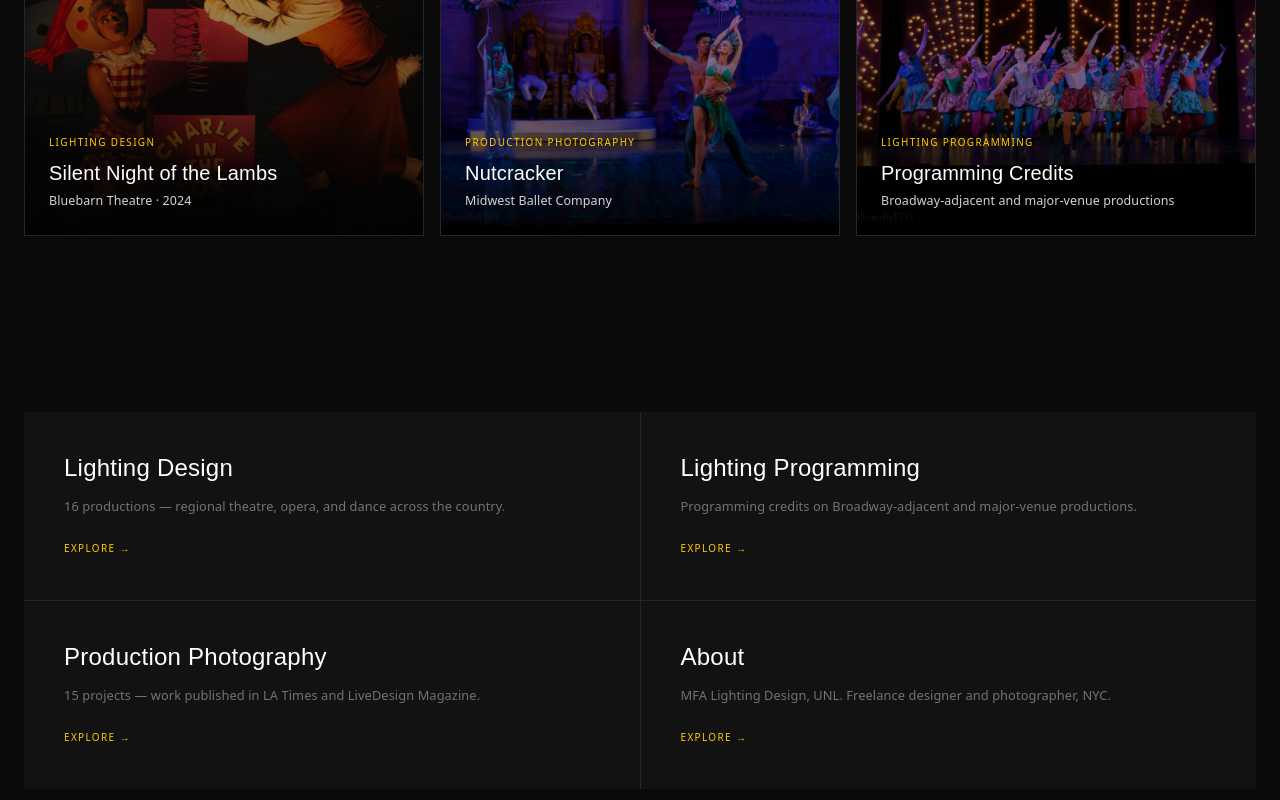
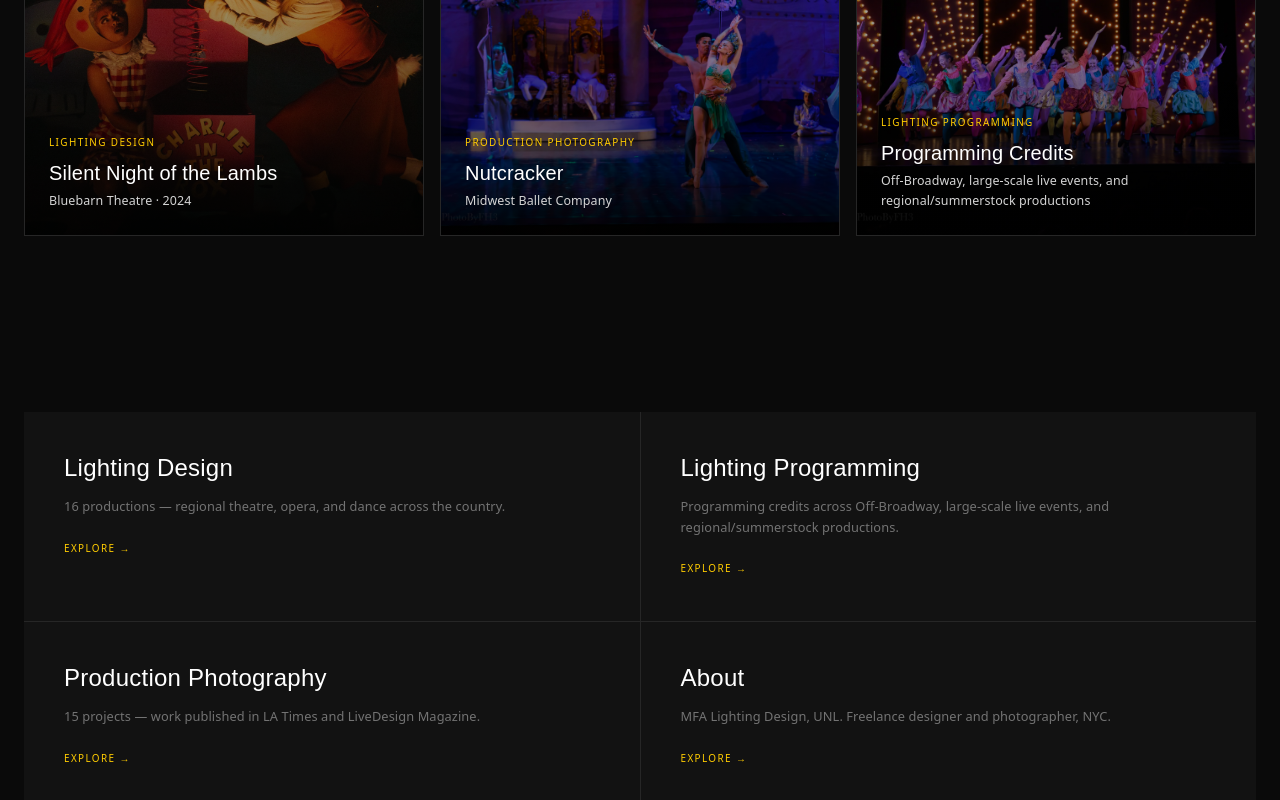
Before and after one commit to pedropipehitter/fh3lighting-website, a Next.js app: page / in a window 1280 px wide. Shown: the part 1076-1876 px from the top of the page. Built offline with nearby package versions, Linux system fonts and the light colour scheme.

Commit message:
Update programming copy to Off-Broadway and large-scale live events

```diff
--- a/app/page.tsx
+++ b/app/page.tsx
@@ -13,7 +13,7 @@ const sections = [
   {
     href: "/lighting-programming",
     title: "Lighting Programming",
-    description: "Programming credits on Broadway-adjacent and major-venue productions.",
+    description: "Programming credits across Off-Broadway, large-scale live events, and regional/summerstock productions.",
   },
   {
     href: "/production-photography",
@@ -47,7 +47,7 @@ const featuredWork = [
     image: "/images/080124-UCLA-MTSI-SOMETHING-ROTTEN-FH3-10.JPG",
     category: "Lighting Programming",
     title: "Programming Credits",
-    detail: "Broadway-adjacent and major-venue productions",
+    detail: "Off-Broadway, large-scale live events, and regional/summerstock productions",
   },
 ];
 
```
